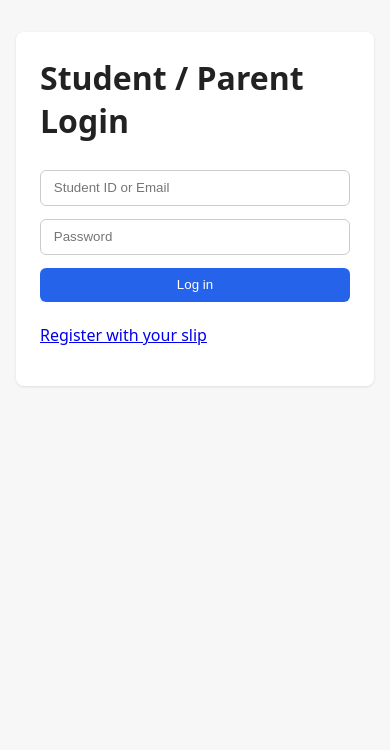
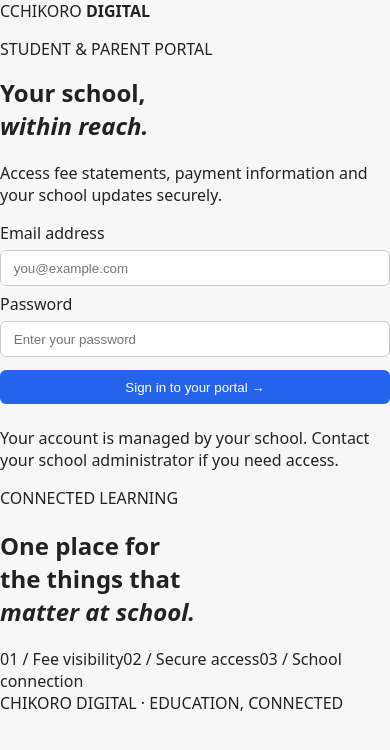
Before and after one commit to Mishtino/Chikoro-Digital, a Next.js app in the folder web/: page /portal/login in a window 390 px wide. Shown: the top 750 px of the page. Built offline with nearby package versions, Linux system fonts and the light colour scheme; no server answers.

Commit message:
feat(ui): add Supabase sign-in and responsive Chikoro login experience

```diff
--- a/web/pages/portal/login.js
+++ b/web/pages/portal/login.js
@@ -1,5 +1,6 @@
+import { useState } from 'react';
 import { useRouter } from 'next/router';
-import { useState } from 'react';
+import { getSupabaseBrowserClient } from '../../lib/supabase';
 import { api } from '../../lib/api';
 
 export default function PortalLogin() {
@@ -7,36 +8,56 @@ export default function PortalLogin() {
   const [email, setEmail] = useState('');
   const [password, setPassword] = useState('');
   const [error, setError] = useState('');
+  const [loading, setLoading] = useState(false);
+
   async function submit(e) {
     e.preventDefault();
+    setError('');
+    setLoading(true);
     try {
-      const form = new URLSearchParams();
-      form.append('username', email);
-      form.append('password', password);
-      const res = await fetch(`${process.env.NEXT_PUBLIC_API_URL || 'http://localhost:8000'}/auth/login`, {
-        method: 'POST',
-        body: form,
-      });
-      const data = await res.json();
-      if (!res.ok) throw new Error(data.detail || 'Login failed');
-      localStorage.setItem('token', data.access_token);
-      router.push('/portal/fees');
+      const { error: signInError } = await getSupabaseBrowserClient().auth.signInWithPassword({ email, password });
+      if (signInError) throw signInError;
+      const profile = await api('/auth/me');
+      if (!['student', 'parent', 'admin'].includes(profile.role)) {
+        await getSupabaseBrowserClient().auth.signOut();
+        throw new Error('This account does not have student or parent portal access.');
+      }
+      await router.push('/portal/fees');
     } catch (err) {
-      setError(err.message);
+      setError(err.message || 'Unable to sign in');
+    } finally {
+      setLoading(false);
     }
   }
+
   return (
-    <div className="container">
-      <div className="card">
-        <h1>Student / Parent Login</h1>
-        {error && <div className="error">{error}</div>}
-        <form onSubmit={submit}>
-          <input placeholder="Student ID or Email" value={email} onChange={(e) => setEmail(e.target.value)} />
-          <input type="password" placeholder="Password" value={password} onChange={(e) => setPassword(e.target.value)} />
-          <button type="submit">Log in</button>
+    <main className="auth-shell">
+      <section className="auth-panel">
+        <div className="auth-brand"><span className="auth-mark">C</span><span>CHIKORO <b>DIGITAL</b></span></div>
+        <div className="auth-copy">
+          <p className="eyebrow">STUDENT & PARENT PORTAL</p>
+          <h1>Your school,<br /><em>within reach.</em></h1>
+          <p className="muted">Access fee statements, payment information and your school updates securely.</p>
+        </div>
+        <form className="auth-form" onSubmit={submit}>
+          <label htmlFor="portal-email">Email address</label>
+          <input id="portal-email" type="email" autoComplete="username" placeholder="you@example.com" value={email} onChange={(e) => setEmail(e.target.value)} required />
+          <label htmlFor="portal-password">Password</label>
+          <input id="portal-password" type="password" autoComplete="current-password" placeholder="Enter your password" value={password} onChange={(e) => setPassword(e.target.value)} required />
+          {error && <p className="auth-error" role="alert">{error}</p>}
+          <button className="auth-submit" type="submit" disabled={loading}>{loading ? 'Signing in…' : 'Sign in to your portal'} <span aria-hidden="true">→</span></button>
         </form>
-        <p><a href="/portal/register">Register with your slip</a></p>
-      </div>
-    </div>
+        <p className="auth-foot">Your account is managed by your school. Contact your school administrator if you need access.</p>
+      </section>
+      <aside className="auth-aside">
+        <div className="aside-orb" />
+        <div className="aside-content">
+          <span className="aside-kicker">CONNECTED LEARNING</span>
+          <h2>One place for<br />the things that<br /><em>matter at school.</em></h2>
+          <div className="aside-points"><span>01 / Fee visibility</span><span>02 / Secure access</span><span>03 / School connection</span></div>
+        </div>
+        <span className="aside-footer">CHIKORO DIGITAL · EDUCATION, CONNECTED</span>
+      </aside>
+    </main>
   );
 }
```
